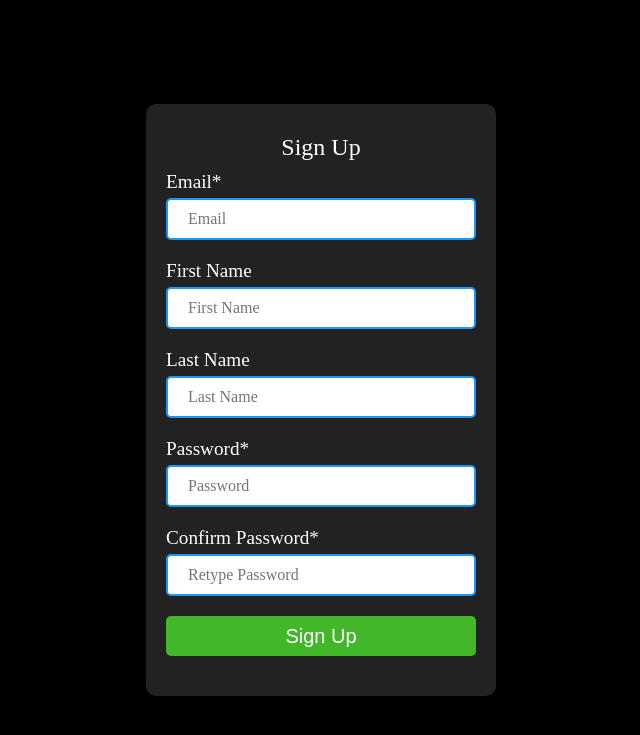
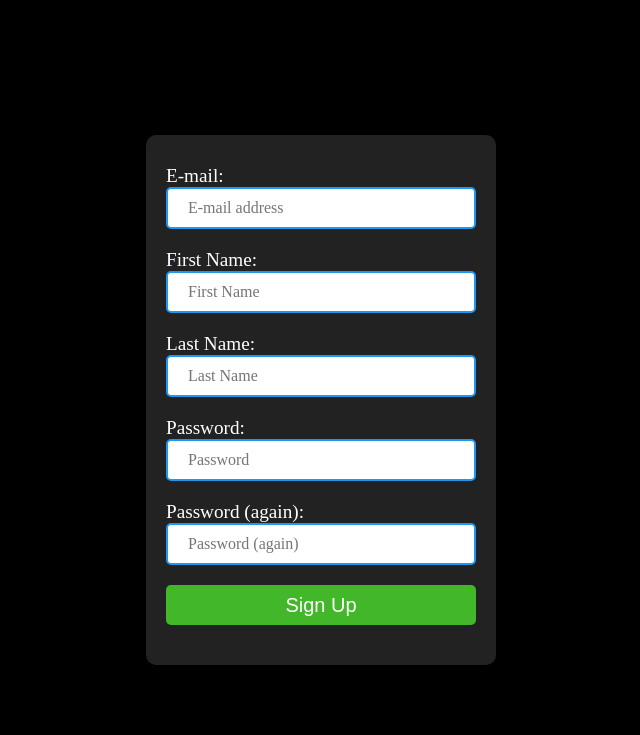
Before and after one commit to Robin-07/travel-mate, a Django app: page /auth/signup/ in a window 1280 px wide. Shown: the top 735 px of the page, without its empty margins (319-959 px from the left). Run offline with Django 3.2, Linux system fonts and the light colour scheme.

Commit message:
set up user signup

```diff
--- /dev/null
+++ b/src/authentication/forms.py
@@ -0,0 +1,20 @@
+from allauth.account.forms import SignupForm
+from django import forms
+
+
+class CustomSignupForm(SignupForm):
+
+    first_name = forms.CharField(max_length=24,required=False,label="First Name",widget=forms.TextInput(attrs={'placeholder': 'First Name'}))
+    last_name = forms.CharField(max_length=24,required=False,label="Last Name",widget=forms.TextInput(attrs={'placeholder': 'Last Name'}))
+
+    def clean(self):
+        super(CustomSignupForm, self).clean()
+        first_name = self.cleaned_data.get("first_name")
+        last_name = self.cleaned_data.get("last_name")
+
+        if last_name and not first_name:
+            self.add_error('last_name', "Must add first name with last name.")
+
+    def save(self, request):
+        user = super(CustomSignupForm, self).save(request)
+        return user
--- a/src/authentication/static/css/login.css
+++ b/src/authentication/static/css/login.css
@@ -57,6 +57,10 @@ body{
     border: 2px solid #2827CC;
 }
 
+.errorlist{
+    color:#e33235;
+}
+
 .btn-login,.btn-signup{
     display: block;
     width: 100%;
--- a/src/authentication/static/css/signup.css
+++ b/src/authentication/static/css/signup.css
@@ -21,24 +21,18 @@ body{
     border-radius: 10px;
 }
 
-.sign-up-card h3{
-    text-align: center;
-    font: 500 1.5em "nunito";
-    margin-bottom: 10px;
-}
-
-.input-div{
+.sign-up-card input{
     display: flex;
     flex-direction: column;
     margin-bottom: 20px;
 }
 
-.input-div label{
+.sign-up-card label{
     margin-bottom: 5px;
     font: 500 1.2em "nunito";
 }
 
-.input-div input{
+.sign-up-card input{
     display: block;
     width: 100%;
     padding: 10px 20px;
@@ -48,9 +42,14 @@ body{
     transition: 0.4s ease;
 }
 
-.input-div input:focus{
+.sign-up-card input:focus{
     outline: none;
     border: 2px solid #2827CC;
+}
+
+.errorlist{
+    color: #e33235;
+    list-style-type: none;
 }
 
 .btn{
--- a/src/authentication/templates/account/signup.html
+++ b/src/authentication/templates/account/signup.html
@@ -5,28 +5,12 @@
 <head>
 <title>SIGN UP</title>
 <body>
-<div class="sign-up-card">
-        <h3>Sign Up</h3>
-        <div class="input-div">
-        <label for="Email">Email*</label>
-        <input type="email" placeholder="Email">
-        </div>
-	<div class="input-div">
-         <label for="First Name">First Name</label>
-         <input type="firstname" placeholder="First Name">
-        </div>
-        <div class="input-div">
-         <label for="Last Name">Last Name</label>
-         <input type="lastname" placeholder="Last Name">
-        </div>
-        <div class="input-div">
-            <label for="Password">Password*</label>
-            <input type="password" placeholder="Password">
+<form method="POST" action="{% url 'account_signup' %}">
+    <div class="sign-up-card">
+            {% csrf_token %}
+            {{ form.as_p }}
+        <button class="btn">Sign Up</button>
     </div>
-    <div class="input-div">
-        <label for="Password">Confirm Password*</label>
-        <input type="password" placeholder="Retype Password">
-    </div>
-  <button class="btn">Sign Up</button>
+</form>
 </body>
 </html>
--- a/src/src/settings.py
+++ b/src/src/settings.py
@@ -58,6 +58,7 @@ ACCOUNT_USER_MODEL_USERNAME_FIELD = None
 ACCOUNT_EMAIL_REQUIRED = True
 ACCOUNT_USERNAME_REQUIRED = False
 ACCOUNT_AUTHENTICATION_METHOD = 'email'
+ACCOUNT_FORMS = {'signup': 'authentication.forms.CustomSignupForm'}
 
 MIDDLEWARE = [
     'django.middleware.security.SecurityMiddleware',
@@ -89,6 +90,8 @@ TEMPLATES = [
         },
     },
 ]
+
+EMAIL_BACKEND = 'django.core.mail.backends.console.EmailBackend'
 
 AUTHENTICATION_BACKENDS = [
     'django.contrib.auth.backends.ModelBackend',
```
Also changed, not shown: src/db.sqlite3.
